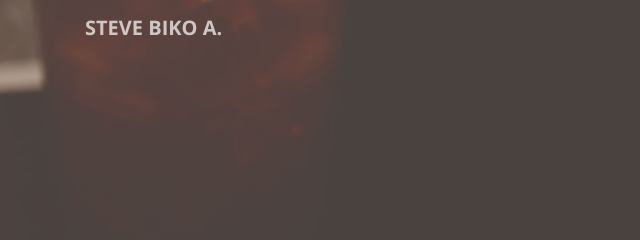
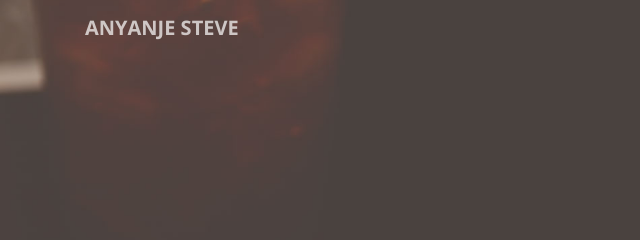
Before and after one commit to bikysteve/bikysteve.github.io, a website with bundled scripts: page index.html in a window 1280 px wide. Shown: the top 240 px of the page, 0-640 px from the left. Built offline with nearby package versions, Linux system fonts and the light colour scheme.

Commit message:
changed the header1

```diff
--- a/index.html
+++ b/index.html
@@ -31,7 +31,7 @@
     <!-- Navigation -->
     <nav class="navbar navbar-expand-lg navbar-light fixed-top" id="mainNav">
       <div class="container">
-        <a class="navbar-brand js-scroll-trigger" href="#page-top">Steve Biko A.</a>
+        <a class="navbar-brand js-scroll-trigger" href="#page-top">Anyanje Steve</a>
         <button class="navbar-toggler navbar-toggler-right" type="button" data-toggle="collapse" data-target="#navbarResponsive" aria-controls="navbarResponsive" aria-expanded="false" aria-label="Toggle navigation">
           <span class="navbar-toggler-icon"></span>
         </button>
```
